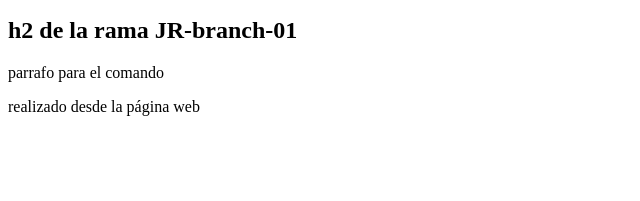
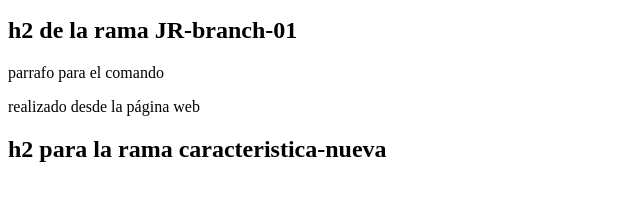
Before and after one commit to ElNodita/pagina-web, a plain HTML site: page index.html in a window 1280 px wide. Shown: the part 105-306 px from the top of the page, without its empty margins (0-640 px from the left). Drawn offline with Linux system fonts and the light colour scheme.

Commit message:
Cambio para nueva rama

```diff
--- a/index.html
+++ b/index.html
@@ -12,5 +12,6 @@
     <h2>h2 de la rama JR-branch-01</h2>
     <p>parrafo para el comando</p>
     <p>realizado desde la página web</p>
+    <h2>h2 para la rama caracteristica-nueva</h2>
 </body>
 </html>
```
